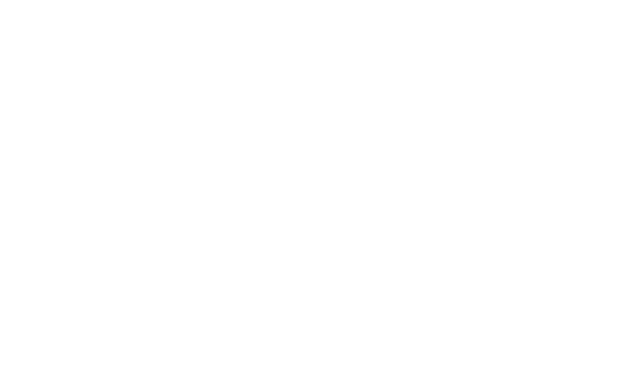
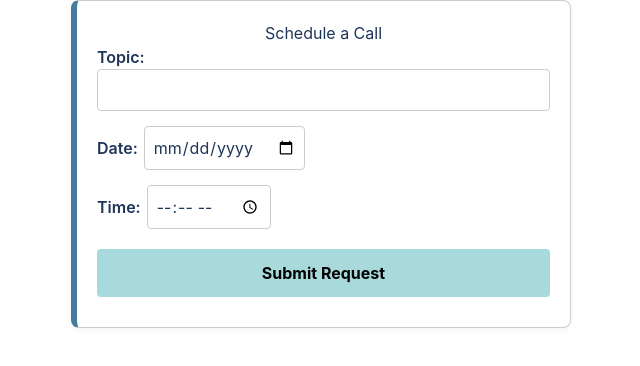
Before and after one commit to CSEN603-2025/Spice-girlzz, a React (Create React App) app in the folder internship/: page /schedule in a window 1280 px wide. Before the commit this address had no page. Shown: the top 366 px of the page, without its empty margins (319-959 px from the left). Built offline with nearby package versions, Linux system fonts and the light colour scheme.

Commit message:
added video call

```diff
--- a/internship/src/App.js
+++ b/internship/src/App.js
@@ -34,7 +34,7 @@
         <Route path="/videoCall" element={<VideoCall />} />
         <Route path="/call" element={<StartCall />} />
         <Route path="/appointments" element={<Appointments />} />
-        <Route path="/schedule'" element={<ScheduleCall />} />
+        <Route path="/schedule" element={<ScheduleCall />} />
         </Routes>
     </div>
   </Router>
--- a/internship/src/Appointments.js
+++ b/internship/src/Appointments.js
@@ -28,7 +28,7 @@
   ];
 
   return (
-    <div className="video-call-dashboard">
+    <div className="video-call-dashboard" style={{ paddingTop: '50px' }}>
       <div className="dashboard-header">
         <h1>Your Appointments</h1>
       </div>
--- a/internship/src/ScheduleCall.js
+++ b/internship/src/ScheduleCall.js
@@ -1,16 +1,114 @@
-import React from 'react';
+import React, { useState } from 'react';
+import './AppointmentsPage.css';
+import './App.css'; // Keep this too if you still use shared styles
 
 function ScheduleCall() {
+  const [formData, setFormData] = useState({
+    topic: '',
+    date: '',
+    time: ''
+  });
+  const [submitted, setSubmitted] = useState(false);
+
+  const handleChange = (e) => {
+    const { name, value } = e.target;
+    setFormData(prev => ({
+      ...prev,
+      [name]: value
+    }));
+  };
+
+  const handleSubmit = (e) => {
+    e.preventDefault();
+    // Here you would typically send data to an API
+    console.log('Form submitted:', formData);
+    setSubmitted(true);
+    setFormData({ topic: '', date: '', time: '' });
+
+    // Reset submission status after 3 seconds
+    setTimeout(() => setSubmitted(false), 3000);
+  };
+
   return (
-    <div>
-      <h3>Schedule a Call</h3>
-      <form>
-        <label>Topic:</label><input type="text" /><br />
-        <label>Date:</label><input type="date" /><br />
-        <label>Time:</label><input type="time" /><br />
-        <button type="submit">Submit Request</button>
-      </form>
-      <p>Your request will appear in 'Appointments'.</p>
+    <div className="appointment-card" style={{ maxWidth: '500px', margin: '0 auto' }}>
+      <h3 style={{ color: '#1d3557', textAlign: 'center' }}>Schedule a Call</h3>
+
+      {submitted ? (
+        <div style={{
+          backgroundColor: '#a8dadc',
+          padding: '10px',
+          borderRadius: '4px',
+          marginBottom: '15px',
+          textAlign: 'center'
+        }}>
+          <p>Request submitted successfully!</p>
+          <p>Your request will appear in 'Appointments'.</p>
+        </div>
+      ) : (
+        <form onSubmit={handleSubmit}>
+          <div className="appointment-row" style={{ marginBottom: '15px' }}>
+            <label className="label">Topic:</label>
+            <input
+              type="text"
+              name="topic"
+              value={formData.topic}
+              onChange={handleChange}
+              required
+              style={{
+                padding: '8px',
+                borderRadius: '4px',
+                border: '1px solid #ccc',
+                width: '100%'
+              }}
+            />
+          </div>
+
+          <div className="appointment-row" style={{ marginBottom: '15px' }}>
+            <label className="label">Date:</label>
+            <input
+              type="date"
+              name="date"
+              value={formData.date}
+              onChange={handleChange}
+              required
+              style={{
+                padding: '8px',
+                borderRadius: '4px',
+                border: '1px solid #ccc'
+              }}
+            />
+          </div>
+
+          <div className="appointment-row" style={{ marginBottom: '20px' }}>
+            <label className="label">Time:</label>
+            <input
+              type="time"
+              name="time"
+              value={formData.time}
+              onChange={handleChange}
+              required
+              style={{
+                padding: '8px',
+                borderRadius: '4px',
+                border: '1px solid #ccc'
+              }}
+            />
+          </div>
+
+          <button
+            type="submit"
+            className="row"
+            style={{
+              width: '100%',
+              justifyContent: 'center',
+              fontSize: '1rem',
+              padding: '12px'
+            }}
+          >
+            Submit Request
+          </button>
+        </form>
+      )}
     </div>
   );
 }
--- a/internship/src/StartCall.js
+++ b/internship/src/StartCall.js
@@ -14,7 +14,7 @@
   };
 
   return (
-    <div className="animate-fadeIn">
+    <div className="animate-fadeIn" style={{ paddingTop: '50px' }}>
       <h2 className="text-2xl font-bold mb-6 text-gray-800">Video Call</h2>
       {callStatus === 'ongoing' ? (
         <div className="bg-white p-6 rounded-md shadow-md">
--- a/internship/src/VideoCall.js
+++ b/internship/src/VideoCall.js
@@ -6,7 +6,7 @@
   const navigate = useNavigate();
 
   return (
-    <div className="video-call-dashboard">
+    <div className="video-call-dashboard" style={{ paddingTop: '100px' }}>
       <header className="dashboard-header">
         <h1>Video Call Dashboard</h1>
       </header>
```
